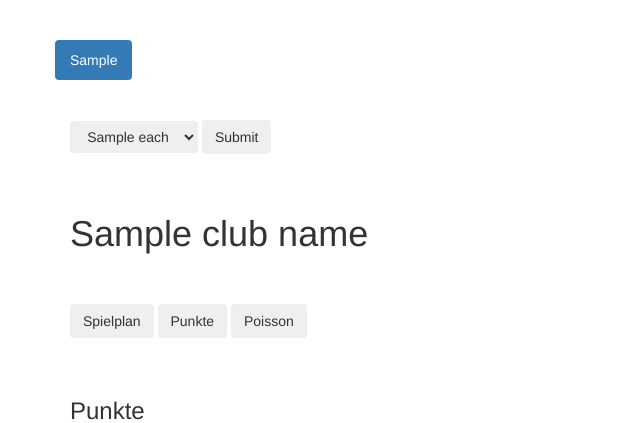
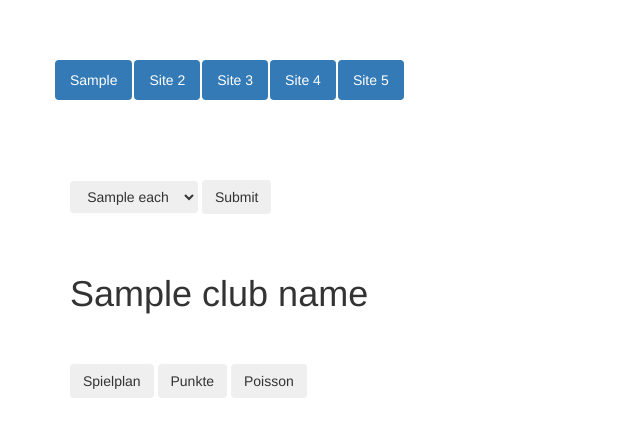
Before and after one commit to stanman71/Python_Projects, a Flask app: template Football/templates/club.html in a window 1280 px wide. Shown: the top 423 px of the page, without its empty margins (0-640 px from the left). Run offline with Flask 2, Linux system fonts and the light colour scheme; the template is opened without the code that fills it: most values are stand-ins (such as "Sample title", 1, 10 or a date in 2020); some libraries are stand-ins or nearby versions.

Commit message:
optimize gui

```diff
--- a/Football/templates/club.html
+++ b/Football/templates/club.html
@@ -27,7 +27,16 @@
   <div class="row">
     <div class="col-sm">
       <ul class="nav nav-pills">
+        <br>
         <li role="presentation" class="active"><a href="/">{{ site1 }}</a></li>
+        <li role="presentation" class="active"><a href=#>Site 2</a></li>
+        <li role="presentation" class="active"><a href=#>Site 3</a></li>
+        <li role="presentation" class="active"><a href=#>Site 4</a></li>
+        <li role="presentation" class="active"><a href=#>Site 5</a></li>
+        <br>
+        <br>
+        <br>
+        <br>
       </ul>
     </div>
   </div>
```
Also changed, not shown: Football/templates/index.html (+9 -0 lines).
